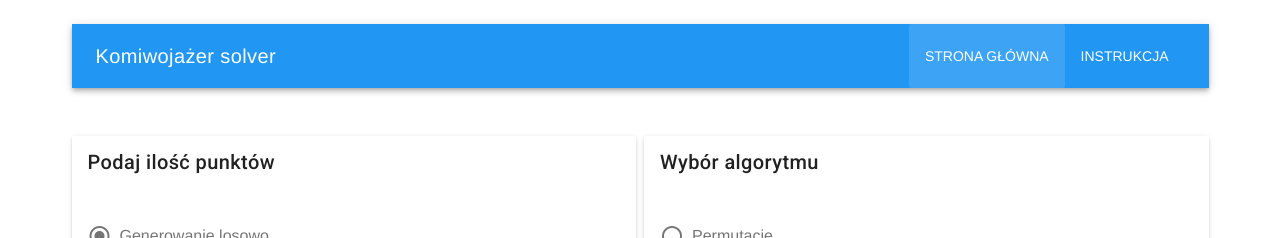
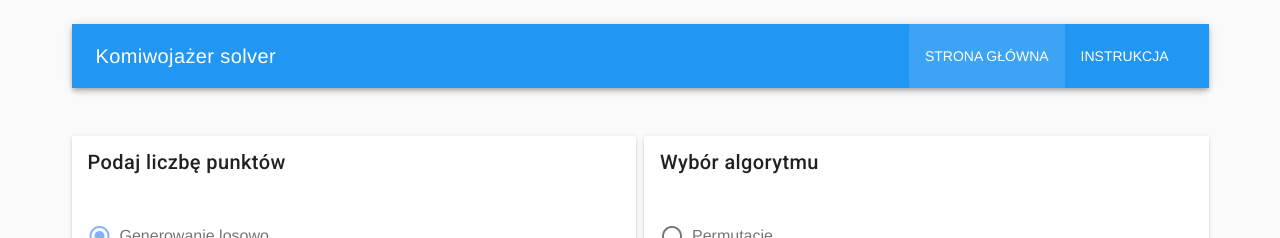
Before and after one commit to crevan236/pz, a Vue app: page /#/ in a window 1280 px wide. Shown: the top 238 px of the page. Built offline with nearby package versions, Linux system fonts and the light colour scheme; what vue-resource would draw is missing.

Commit message:
ui-progress

```diff
--- a/src/App.vue
+++ b/src/App.vue
@@ -1,5 +1,7 @@
 <template>
   <div id="app">
+    <v-app>
+      <v-content>
         <v-container grid-list-md>
           <v-toolbar dark color="blue" >
             <v-toolbar-title class="white--text" >Komiwojażer solver</v-toolbar-title>
@@ -11,6 +13,8 @@
           </v-toolbar>
         </v-container>
         <router-view/>
+      </v-content>
+    </v-app>
   </div>
 </template>
 
--- a/src/components/home.vue
+++ b/src/components/home.vue
@@ -3,7 +3,7 @@
         <v-layout row>
             <v-flex xs6>
                 <v-card>
-                    <v-card-title><h3 class="title" >Podaj ilość punktów</h3></v-card-title>
+                    <v-card-title><h3 class="title" >Podaj liczbę punktów</h3></v-card-title>
                     <v-card-text>
                         <v-layout row>
                             <v-radio-group v-model="pointsType">
@@ -167,7 +167,7 @@ export default {
       result: [],
       dropzone: '',
       dropzoneOptions: {
-          url: 'https://localhost:8080',
+          url: 'https://localhost:3000',
           thumbnailWidth: 50,
           maxFilesize: 0.5,
           maxFiles: 1,
@@ -242,7 +242,11 @@ export default {
 
               this.currentPoints = tmp;
           }
-          reader.readAsText(files[0]);
+          try {
+              reader.readAsText(files[0]);
+          } catch (e) {
+              console.warn('Wrong file format!!!');
+          }
       },
       drawPoints () {
           this.result.forEach(el => { el.x = el.x*5, el.y = el.y*5 });
```
Lines whose indentation alone changed are shown as unchanged.
